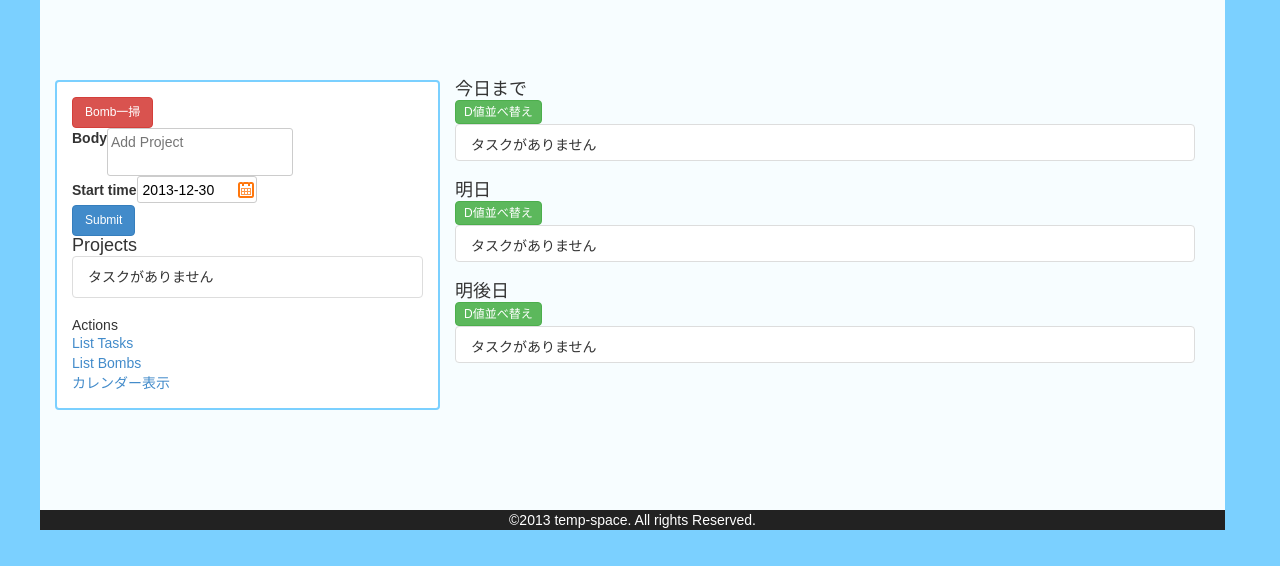
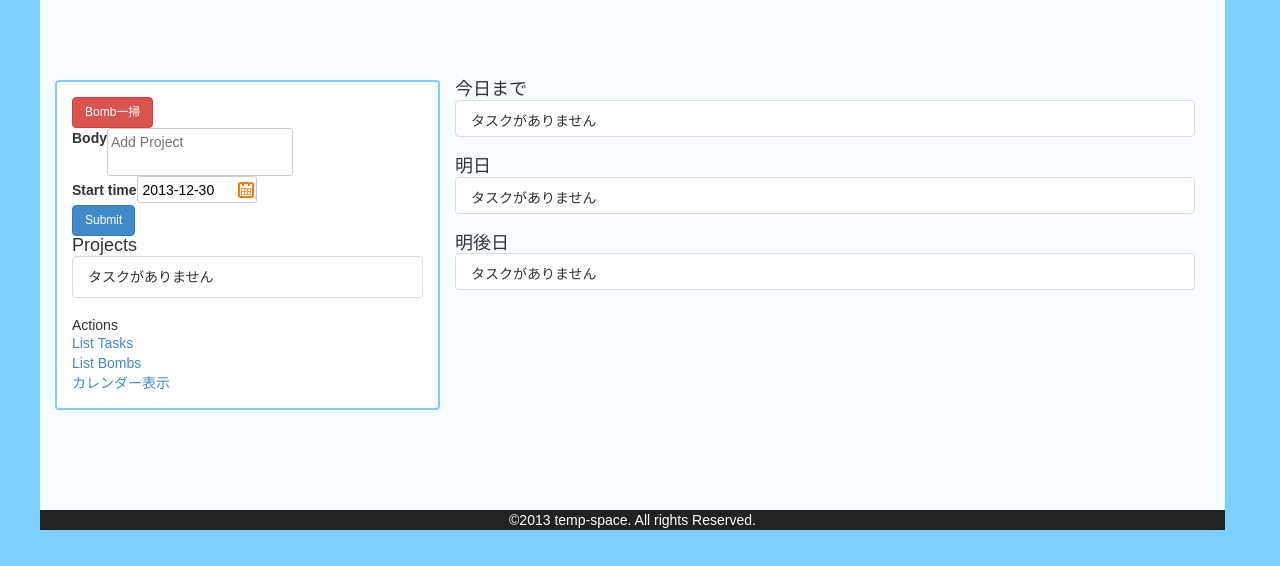
Before and after one commit to 8705/higgs, a CakePHP app: the page made by app/View/Tasks/index.ctp in a window 1280 px wide. Shown: the part 50-616 px from the top of the page. Run offline with PHP 8.4 and a stand-in for CakePHP, Linux system fonts and the light colour scheme; the template is opened without the code that fills it, so the values that code supplies are empty; form fields are guessed from the names that the template uses; some libraries are stand-ins or nearby versions.

Commit message:
分轄ボタン削除

```diff
--- a/app/View/Tasks/index.ctp
+++ b/app/View/Tasks/index.ctp
@@ -1,4 +1,4 @@
-<h2>今日まで</h2><a class="btn btn-success sort-link" href="/tasks/sort/d/today">D値並べ替え</a>
+<h2>今日まで</h2>
 <ul class="list-group task-list sort-list" id="task-list-today">
 <?php if (count($tasks_today)): ?>
 	<?php foreach ($tasks_today as $task): ?>
@@ -12,7 +12,7 @@
 	<li class="empty list-group-item clearfix">タスクがありません</li>
 <?php endif; ?>
 </ul>
-<h2>明日</h2><a class="btn btn-success sort-link" href="/tasks/sort/d/tomorrow">D値並べ替え</a>
+<h2>明日</h2>
 <ul class="list-group task-list sort-list" id="task-list-tomorrow">
 <?php if (count($tasks_tomorrow)): ?>
 	<?php foreach ($tasks_tomorrow as $task): ?>
@@ -26,7 +26,7 @@
 	<li class="empty list-group-item clearfix">タスクがありません</li>
 <?php endif; ?>
 </ul>
-<h2>明後日</h2><a class="btn btn-success sort-link" href="/tasks/sort/d/dayaftertomorrow">D値並べ替え</a>
+<h2>明後日</h2>
 <ul class="list-group task-list sort-list" id="task-list-dayaftertomorrow">
 <?php if (count($tasks_dayaftertomorrow)): ?>
 	<?php foreach ($tasks_dayaftertomorrow as $task): ?>
```
